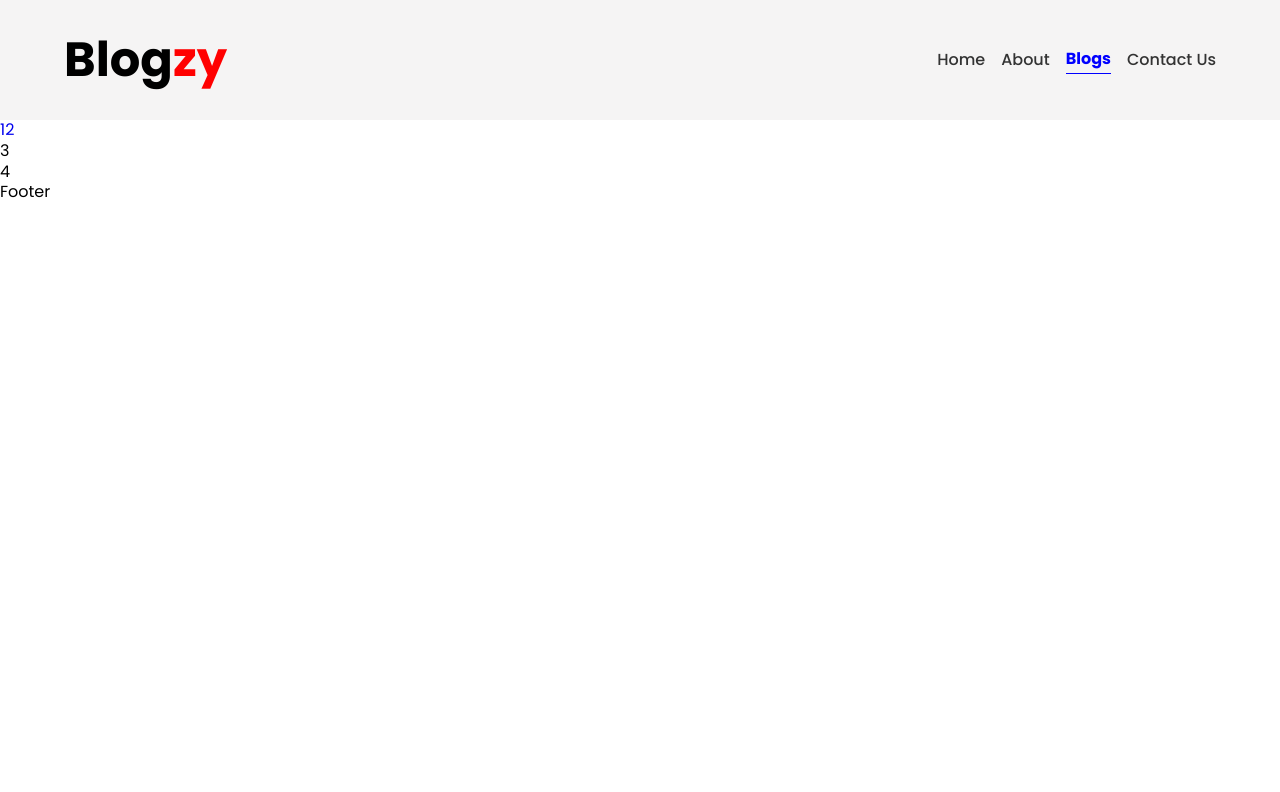
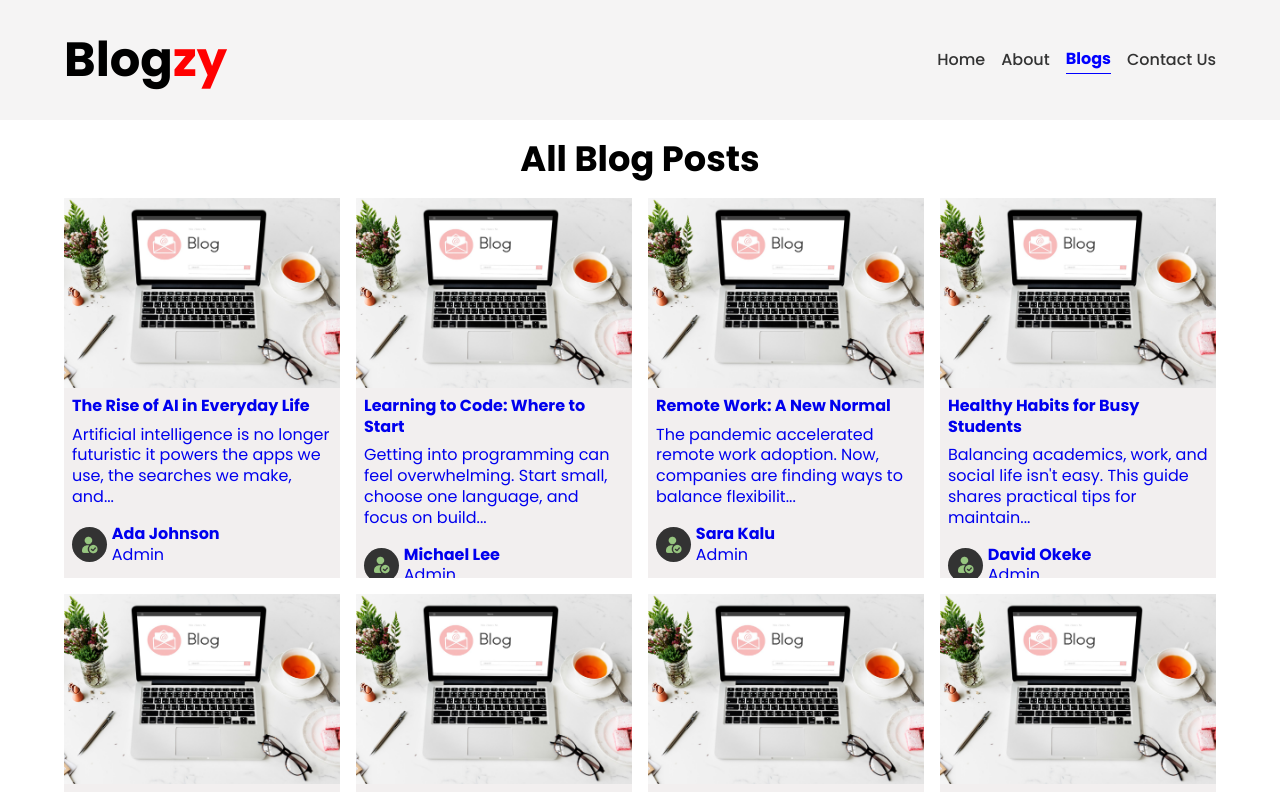
Before and after one commit to DevBammy/My-First-React-App, a React (Vite) app: page /blog in a window 1280 px wide. Shown: the top 792 px of the page. Built offline with nearby package versions, Linux system fonts and the light colour scheme.

Commit message:
created the ui for the blog details page

```diff
--- a/package.json
+++ b/package.json
@@ -10,6 +10,7 @@
     "preview": "vite preview"
   },
   "dependencies": {
+    "moment": "^2.30.1",
     "react": "^19.1.1",
     "react-dom": "^19.1.1",
     "react-router-dom": "^7.9.4"
--- /dev/null
+++ b/src/component/homeComps/Testimonial.jsx
@@ -0,0 +1,7 @@
+import React from 'react';
+
+const Testimonial = () => {
+  return <div>Testimonial</div>;
+};
+
+export default Testimonial;
--- a/src/pages/Blog.jsx
+++ b/src/pages/Blog.jsx
@@ -1,20 +1,27 @@
-import React from 'react';
+import React, { useState } from 'react';
 import { Link } from 'react-router-dom';
+import { blogs as allBLogs } from '../assets/blogs';
 import Header from '../component/utils/Header';
 import Footer from '../component/utils/Footer';
+import BlogCard from '../component/utils/BlogCard';
+
+import styles from '../styles/about.module.css';
 
 const Blog = () => {
-  const blogName = 'New Nigeria';
+  const [blogs, setBlogs] = useState(allBLogs);
+
   return (
     <>
       <Header />
-      <Link to={`/blog/${blogName}`} className="1">
-        1
-      </Link>
-      <Link className="2">2</Link>
-      <div className="3">3</div>
-      <div className="4">4</div>
+      <main className={styles.main}>
+        <h2>All Blog Posts</h2>
 
+        <div className={styles.allBlogs}>
+          {blogs.map((blog) => (
+            <BlogCard blog={blog} key={blog.id} />
+          ))}
+        </div>
+      </main>
       <Footer />
     </>
   );
--- a/src/pages/BlogDetails.jsx
+++ b/src/pages/BlogDetails.jsx
@@ -1,10 +1,32 @@
-import React from 'react';
 import { useParams } from 'react-router-dom';
+import { blogs as allBlogs } from '../assets/blogs';
+import { useState } from 'react';
+import moment from 'moment';
+import image from '../assets/hero.jpg';
+import styles from '../styles/blogDetails.module.css';
 
 const BlogDetails = () => {
   const { id } = useParams();
+  const [blogs, setBlogs] = useState(allBlogs);
 
-  return <div>BlogDetails {id}</div>;
+  const findBlog = blogs.find((b) => b.id == id);
+
+  return (
+    <div>
+      <div className={styles.image}>
+        <img src={image} alt="" />
+
+        <h1>{findBlog.title}</h1>
+      </div>
+
+      <div className={styles.blogBody}>
+        <p>{findBlog.body}</p>
+
+        <p>{moment(findBlog.date).fromNow()}</p>
+        <span>{findBlog.author}</span>
+      </div>
+    </div>
+  );
 };
 
 export default BlogDetails;
--- a/src/pages/Home.jsx
+++ b/src/pages/Home.jsx
@@ -4,15 +4,23 @@ import Footer from '../component/utils/Footer';
 import Hero from '../component/homeComps/Hero';
 import LatestBlogs from '../component/homeComps/LatestBlogs';
 import { useState } from 'react';
+import Testimonial from '../component/homeComps/Testimonial';
 
 const Home = () => {
   const [blogs, setBlogs] = useState(allBlogs);
+
+  const id = 1;
+
+  const findBlog = blogs.find((b) => b.id === id);
+
+  console.log(findBlog);
 
   return (
     <>
       <Header />
       <Hero />
       <LatestBlogs blogs={blogs} />
+      <Testimonial />
       <Footer />
     </>
   );
--- /dev/null
+++ b/src/styles/about.module.css
@@ -0,0 +1,18 @@
+.main {
+  width: 90%;
+  margin: 1rem auto;
+}
+
+.main h2 {
+  margin-bottom: 1rem;
+  text-align: center;
+}
+
+.main .allBlogs {
+  width: 100%;
+  height: max-content;
+  display: grid;
+  grid-template-columns: repeat(4, 1fr);
+  grid-gap: 1rem;
+  align-items: flex-start;
+}
```
Also changed, not shown: src/styles/blogDetails.module.css (added), 1 other file (tests, documents, lock files or other folders).
